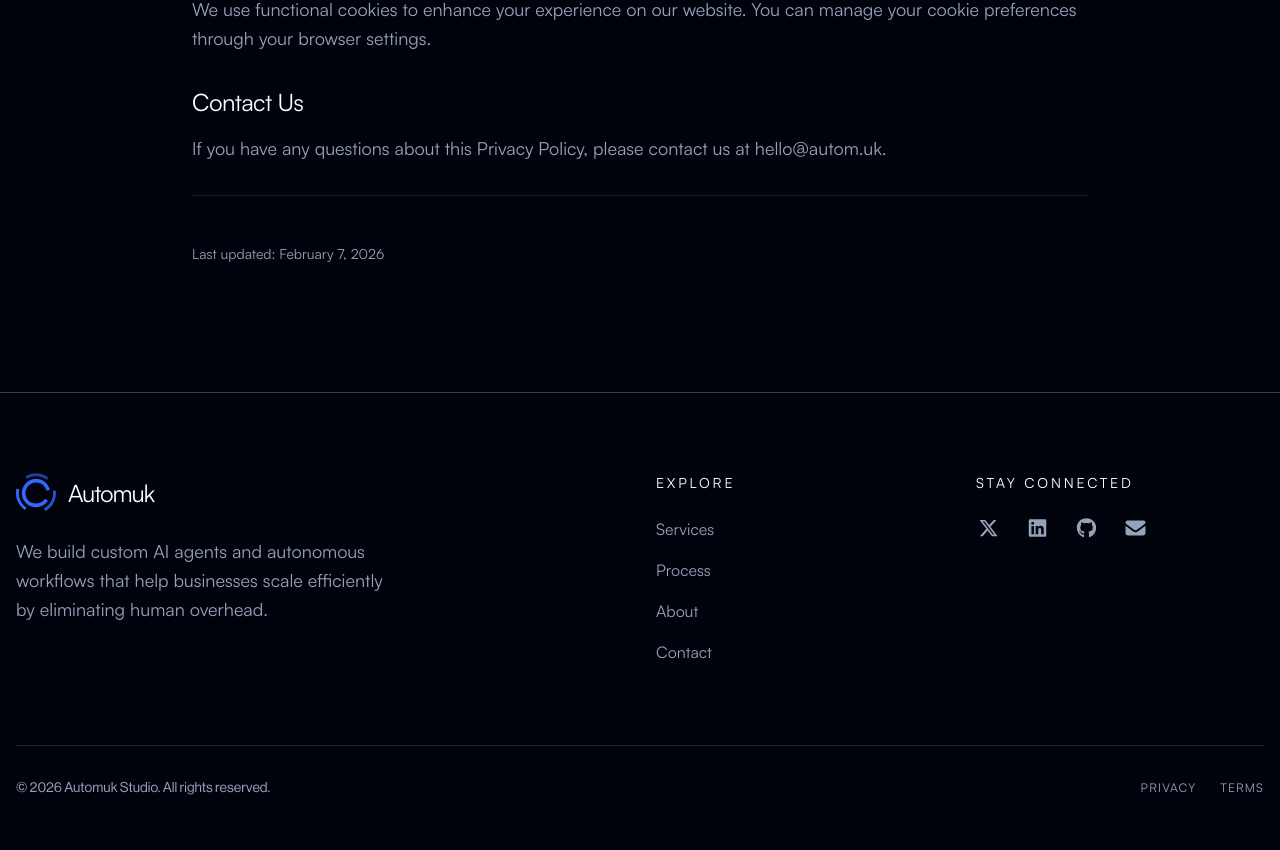
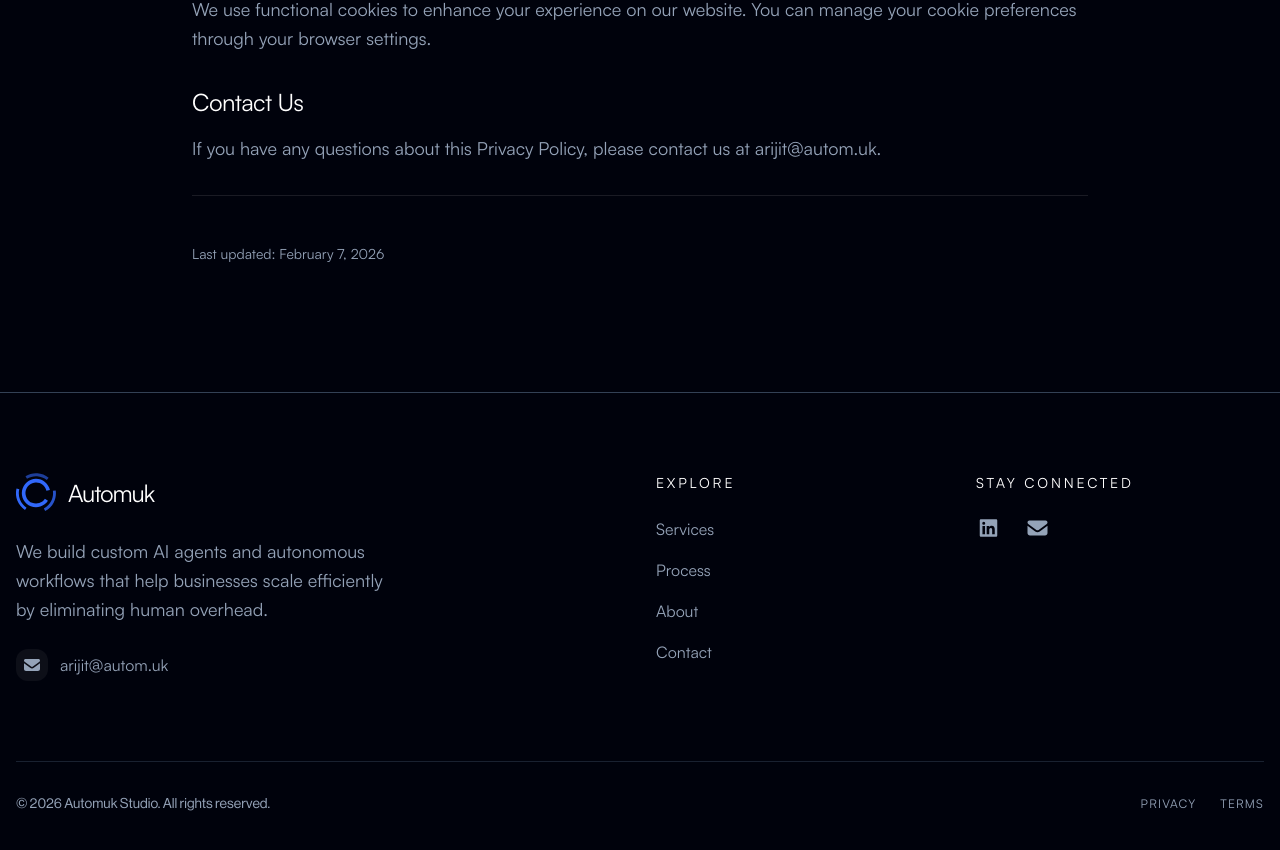
Before and after one commit to Automuk/automuk-website, a Next.js app: page /privacy in a window 1280 px wide. Shown: the part 939-1789 px from the top of the page. Built offline with nearby package versions, Linux system fonts and the light colour scheme; a web font is replaced by a local one.

Commit message:
chore: Update contact email to arijit@autom.uk and streamline footer social links by removing Twitter and GitHub.

```diff
--- a/app/privacy/page.tsx
+++ b/app/privacy/page.tsx
@@ -56,7 +56,7 @@ export default function PrivacyPage() {
                         <section>
                             <h2 className="text-2xl font-bold text-white mb-4">Contact Us</h2>
                             <p>
-                                If you have any questions about this Privacy Policy, please contact us at hello@autom.uk.
+                                If you have any questions about this Privacy Policy, please contact us at arijit@autom.uk.
                             </p>
                         </section>
 
--- a/components/Footer.tsx
+++ b/components/Footer.tsx
@@ -7,9 +7,7 @@ import {
     faEnvelope
 } from "@fortawesome/free-solid-svg-icons";
 import {
-    faLinkedin,
-    faXTwitter,
-    faGithub
+    faLinkedin
 } from "@fortawesome/free-brands-svg-icons";
 
 export default function Footer() {
@@ -51,6 +49,12 @@ export default function Footer() {
                         <p className="text-[#94A3B8] max-w-sm leading-relaxed text-lg font-heading">
                             We build custom AI agents and autonomous workflows that help businesses scale efficiently by eliminating human overhead.
                         </p>
+                        <div className="flex items-center gap-3 text-[#94A3B8] hover:text-white transition-colors group w-fit">
+                            <div className="w-8 h-8 rounded-lg bg-white/5 flex items-center justify-center group-hover:bg-primary transition-colors">
+                                <FontAwesomeIcon icon={faEnvelope} />
+                            </div>
+                            <a href="mailto:arijit@autom.uk" className="font-heading">arijit@autom.uk</a>
+                        </div>
                     </div>
 
                     <div>
@@ -75,10 +79,8 @@ export default function Footer() {
                         <h3 className="text-sm font-bold text-white tracking-[0.2em] uppercase mb-6 font-heading">Stay Connected</h3>
                         <div className="flex gap-6">
                             {[
-                                { icon: faXTwitter, href: "#", color: "hover:text-white" },
-                                { icon: faLinkedin, href: "#", color: "hover:text-[#3168FA]" },
-                                { icon: faGithub, href: "#", color: "hover:text-white" },
-                                { icon: faEnvelope, href: "mailto:hello@autom.uk", color: "hover:text-[#3168FA]" }
+                                { icon: faLinkedin, href: "https://www.linkedin.com/company/automuk", color: "hover:text-[#3168FA]" },
+                                { icon: faEnvelope, href: "mailto:arijit@autom.uk", color: "hover:text-[#3168FA]" }
                             ].map((social, i) => (
                                 <Link
                                     key={i}
```
